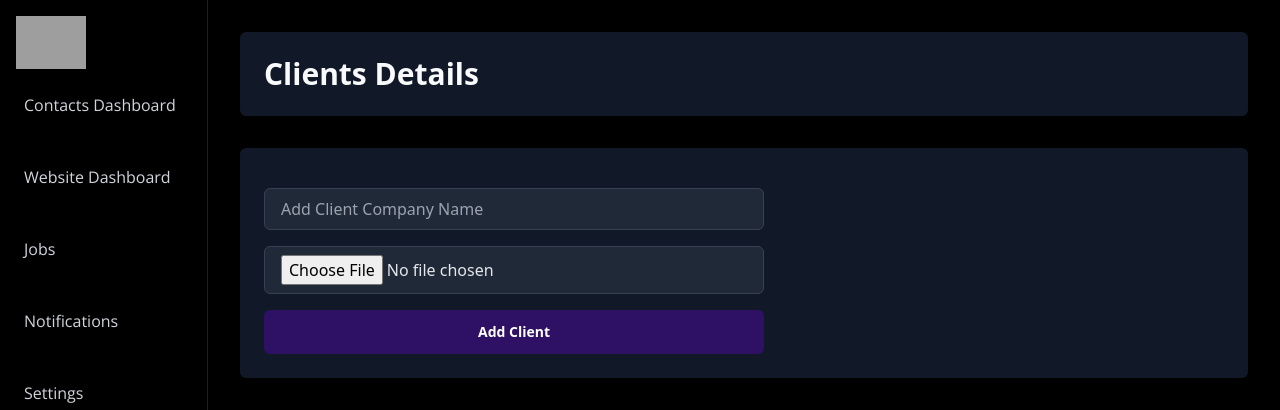
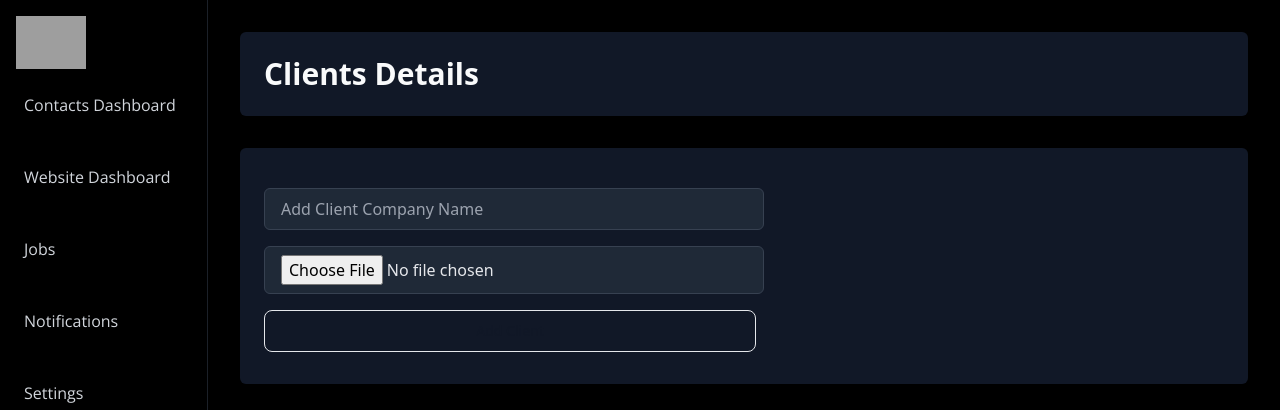
Before and after one commit to rakesh018/Dashboard_Triveda, a React (Vite) app: page /websitedashboard/clients in a window 1280 px wide. Shown: the top 410 px of the page. Built offline with nearby package versions, Linux system fonts and the light colour scheme; no server answers; grey boxes are pictures that could not be loaded.

Commit message:
button color issue

```diff
--- a/src/App.jsx
+++ b/src/App.jsx
@@ -3,9 +3,9 @@ import Sidebar from './pages/Sidebar'
 import ClientsDashboard  from './pages/ClientsDashboard'
 import WebsiteDashboard from './pages/WebsiteDashboard'
 
-import FQA from './pages/subComponents/FQA'
-import Clients from './pages/subComponents/Clients'
-import Services from './pages/subComponents/Services'
+import FQA from './pages/FQA'
+import Clients from './pages/Clients'
+import Services from './pages/Services'
 export default function App() {
   return (
    <BrowserRouter>
--- /dev/null
+++ b/src/components/Button.jsx
@@ -0,0 +1,33 @@
+import React from 'react';
+
+export default function Button({ label, handlebutton, buttonLoading, bgColor }) {
+  return (
+    <button
+      type="button"
+      onClick={handlebutton}
+      className={`py-2.5 px-5 me-2 mb-2 text-sm font-medium text-gray-900 focus:outline-none rounded-lg border border-gray-200 hover:bg-gray-100 hover:text-blue-700 focus:z-10 focus:ring-4 focus:ring-gray-100 dark:focus:ring-gray-700 dark:bg-gray-800 dark:text-gray-400 dark:border-gray-600 dark:hover:text-white dark:hover:bg-gray-700 ${bgColor}`}
+    >
+      {buttonLoading ? (
+        <svg
+          aria-hidden="true"
+          role="status"
+          className="inline w-4 h-4 me-3 text-gray-200 animate-spin dark:text-gray-600"
+          viewBox="0 0 100 101"
+          fill="none"
+          xmlns="http://www.w3.org/2000/svg"
+        >
+          <path
+            d="M100 50.5908C100 78.2051 77.6142 100.591 50 100.591C22.3858 100.591 0 78.2051 0 50.5908C0 22.9766 22.3858 0.59082 50 0.59082C77.6142 0.59082 100 22.9766 100 50.5908ZM9.08144 50.5908C9.08144 73.1895 27.4013 91.5094 50 91.5094C72.5987 91.5094 90.9186 73.1895 90.9186 50.5908C90.9186 27.9921 72.5987 9.67226 50 9.67226C27.4013 9.67226 9.08144 27.9921 9.08144 50.5908Z"
+            fill="currentColor"
+          />
+          <path
+            d="M93.9676 39.0409C96.393 38.4038 97.8624 35.9116 97.0079 33.5539C95.2932 28.8227 92.871 24.3692 89.8167 20.348C85.8452 15.1192 80.8826 10.7238 75.2124 7.41289C69.5422 4.10194 63.2754 1.94025 56.7698 1.05124C51.7666 0.367541 46.6976 0.446843 41.7345 1.27873C39.2613 1.69328 37.813 4.19778 38.4501 6.62326C39.0873 9.04874 41.5694 10.4717 44.0505 10.1071C47.8511 9.54855 51.7191 9.52689 55.5402 10.0491C60.8642 10.7766 65.9928 12.5457 70.6331 15.2552C75.2735 17.9648 79.3347 21.5619 82.5849 25.841C84.9175 28.9121 86.7997 32.2913 88.1811 35.8758C89.083 38.2158 91.5421 39.6781 93.9676 39.0409Z"
+            fill="#1C64F2"
+          />
+        </svg>
+      ) : (
+        label
+      )}
+    </button>
+  );
+}
--- a/src/pages/subComponents/Clients.jsx
+++ b/src/pages/Clients.jsx
@@ -1,12 +1,14 @@
 import React, { useEffect, useState } from 'react';
 import axios from 'axios';
-import Spinner from '../../components/Spinner';
+import Spinner from '../components/Spinner';
+import Button from '../components/Button';
 
 export default function Clients() {
     const [clients, setClients] = useState([]);
     const [companyName, setCompanyName] = useState("");
-    const [logo, setLogo] = useState("");
+    const [logo, setLogo] = useState(null);
     const [loading, setLoading] = useState(true);
+    const [buttonLoading, setButtonLoading] = useState(false);
 
     useEffect(() => {
         async function fetchClients() {
@@ -24,14 +26,17 @@ export default function Clients() {
         fetchClients();
     }, []);
 
-    async function handleAddClient() {
+    async function handleAddClient(event) {
+        event.preventDefault(); // Prevent default form submission
+        setButtonLoading(true);
+
         const formData = new FormData();
         formData.append('companyName', companyName);
         formData.append('image', logo);
 
         try {
             const apiUrl = import.meta.env.VITE_API_URL;
-            const response =  await axios.post(`${apiUrl}/api/website/addClientCompany`, formData, {
+            const response = await axios.post(`${apiUrl}/api/website/addClientCompany`, formData, {
                 headers: {
                     'Content-Type': 'multipart/form-data',
                 },
@@ -39,6 +44,18 @@ export default function Clients() {
             setCompanyName("");
             setLogo(null);
             setClients([...clients, response.data]);
+        } catch (error) {
+            console.log(error);
+        } finally {
+            setButtonLoading(false);
+        }
+    }
+
+    async function handleDeleteClient(id) {
+        try {
+            const apiUrl = import.meta.env.VITE_API_URL;
+            await axios.delete(`${apiUrl}/api/website/deleteClient/${id}`);
+            setClients(clients.filter(client => client._id !== id)); // Remove deleted client from the list
         } catch (error) {
             console.log(error);
         }
@@ -51,28 +68,25 @@ export default function Clients() {
             </div>
 
             <div className='bg-gray-900 w-full shadow-md rounded-md p-6 mb-8'>
-                <div className='mt-4 flex w-[500px] flex-col gap-4 items-left'>
+                <form onSubmit={handleAddClient} className='mt-4 flex w-[500px] flex-col gap-4 items-left'>
                     <input
                         type='text'
                         placeholder='Add Client Company Name'
                         value={companyName}
                         onChange={(e) => setCompanyName(e.target.value)}
+                        required
                         className='bg-gray-800 border border-gray-700 text-gray-200 w-[500px] px-4 py-2 rounded-md outline-none focus:ring-2 focus:ring-gray-600'
                     />
                     <input
                         type='file'
                         accept='image/*'
-                        onChange={(e) => setLogo(e.target.files[0])} // Correct file handling
+                        onChange={(e) => setLogo(e.target.files[0])}
+                        required
                         className='bg-gray-800 border border-gray-700 text-gray-200 w-[500px] px-4 py-2 rounded-md outline-none focus:ring-2 focus:ring-gray-600'
                     />
-                    <button
-                        onClick={handleAddClient}
-                        type="button"
-                        className="text-white font-bold bg-violet-950 hover:bg-violet-600 focus:ring-4 rounded-md text-sm px-5 py-3"
-                    >
-                        Add Client
-                    </button>
-                </div>
+
+                    <Button label="Add Client" handlebutton={handleAddClient} buttonLoading={buttonLoading} />
+                </form>
             </div>
 
             <div className='bg-gray-900 shadow-md rounded-md p-6 mb-8'>
@@ -90,18 +104,21 @@ export default function Clients() {
                             {loading ? (
                                 <tr>
                                     <td colSpan="3" className='text-center py-4'>
-                                        <Spinner />
+                                        Loading...
                                     </td>
                                 </tr>
                             ) : (
                                 clients.map((client, index) => (
                                     <tr key={index} className={`bg-gray-950 ${index !== clients.length - 1 ? 'border-b' : ''} border-gray-50`}>
                                         <th scope='row' className='px-6 py-4 font-medium text-gray-50'>{client.companyName}</th>
-                                        <td className='px-6 py-4 text-gray-50'><img src={client.logo} width={20} height={20} alt="Client logo" /></td>
                                         <td className='px-6 py-4 text-gray-50'>
-                                            <div className='flex gap-5'>
-                                                <button className='bg-green-500 px-3 py-2 rounded-md'>Update</button>
-                                                <button className='bg-red-700 px-3 py-2 rounded-md'>Delete</button>
+                                            <img src={client.logo} width={20} height={20} alt="Client logo" />
+                                        </td>
+                                        <td className='px-6 py-4 text-gray-50'>
+                                            <div className='flex gap-3'>
+
+                                                <Button  label="Update" />
+                                                <Button handlebutton={() => handleDeleteClient(client._id)} label="Delete"    bgColor="bg-rose-600"  />
                                             </div>
                                         </td>
                                     </tr>
--- a/src/pages/WebsiteDashboard.jsx
+++ b/src/pages/WebsiteDashboard.jsx
@@ -1,5 +1,5 @@
 import React from 'react';
-import Clients from './subComponents/Clients';
+import Clients from './Clients';
 
 export default function WebsiteDashboard() {
     return (
--- a/tailwind.config.js
+++ b/tailwind.config.js
@@ -3,6 +3,13 @@ export default {
   content: [
     "./index.html",
     "./src/**/*.{js,ts,jsx,tsx}",
+  ],
+  safelist: [
+    'bg-rose-600',
+    'bg-blue-500',
+    'bg-green-400',
+    'bg-yellow-300',
+
   ],
   theme: {
     extend: {
@@ -16,13 +23,12 @@ export default {
           light: '#cbd5e1',
         },
       },
-      padding:{
+      padding: {
         globalY: '2.0rem',
         globalX: '1.5rem',
       },
       fontFamily: {
-        opensans: ['Open Sans','system-ui'],
-
+        opensans: ['Open Sans', 'system-ui'],
       },
       animation: {
         'fade-in': 'fadeIn 1s ease-in-out',
```
Also changed, not shown: src/pages/FQA.jsx (renamed from src/pages/subComponents/FQA.jsx), src/pages/Services.jsx (renamed from src/pages/subComponents/Services.jsx).
